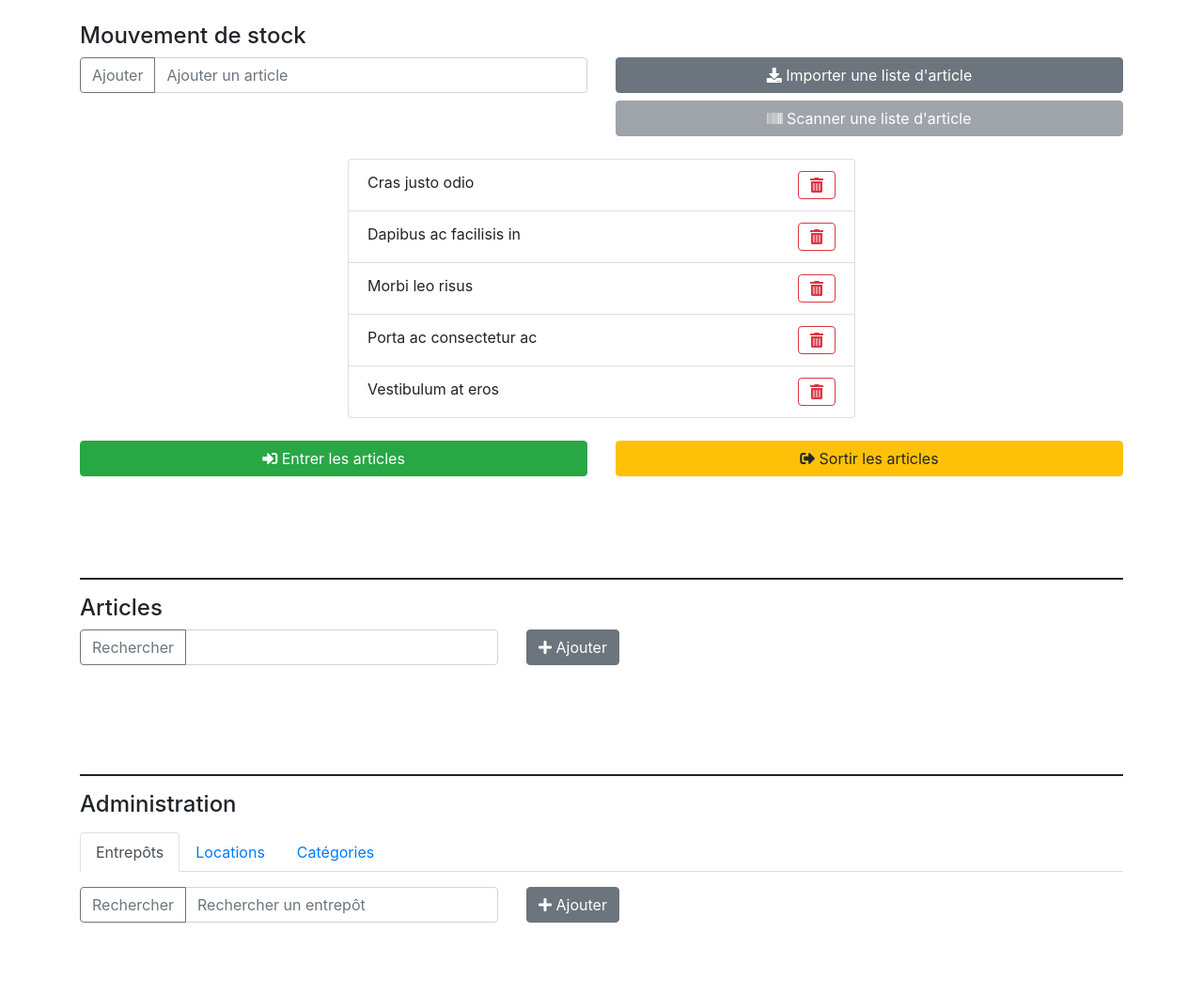
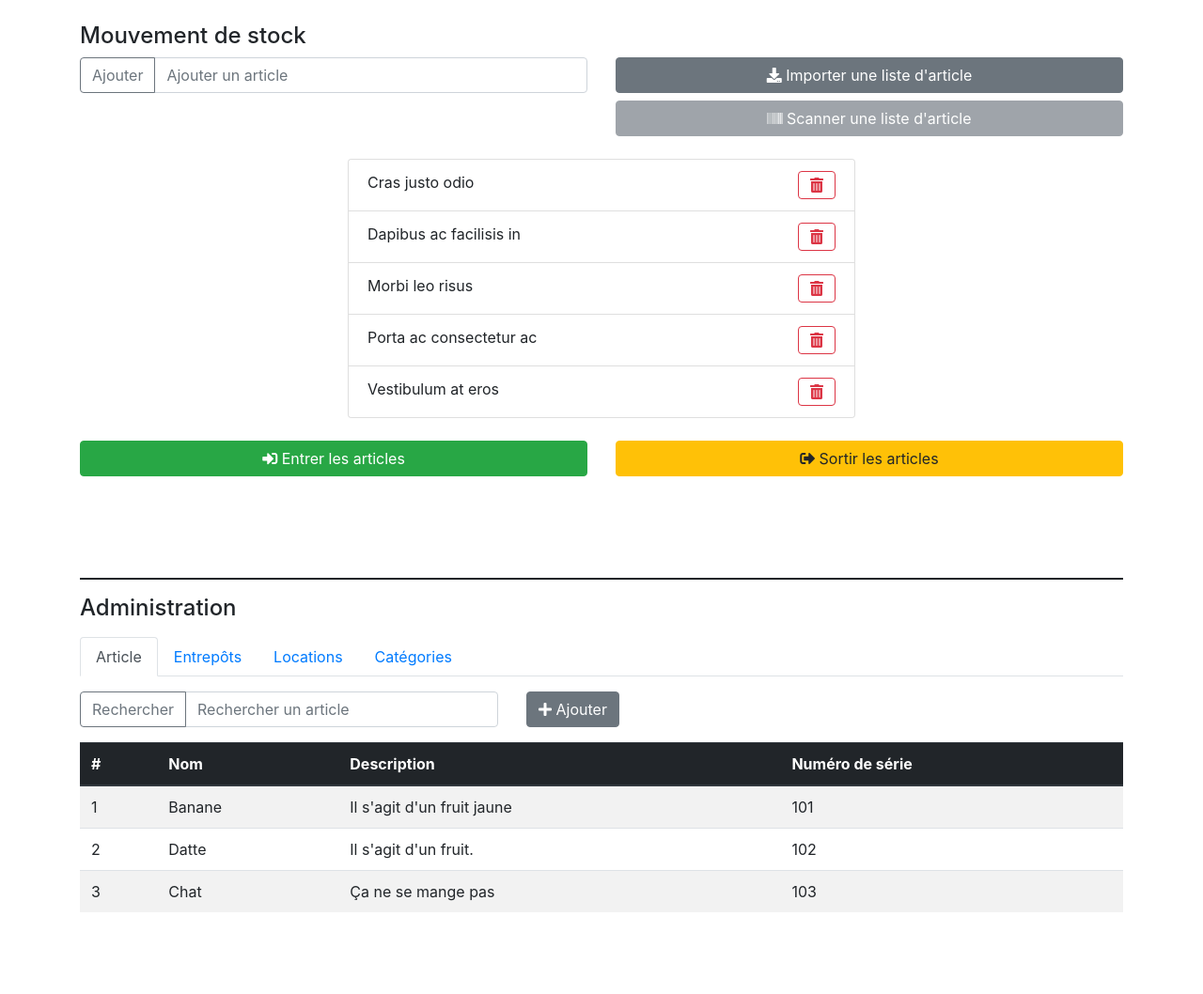
Before and after one commit to patrickduhaime/entrepot_web, a website built with webpack: page client/index.html in a window 1280 px wide. Shown: the part 56-1114 px from the top of the page at 94% size. Built offline with nearby package versions, Linux system fonts and the light colour scheme; files whose address does not match are found by name.

Commit message:
Addaptation du projet

```diff
--- a/client/index.html
+++ b/client/index.html
@@ -3,9 +3,6 @@
 <head>
   <!-- LODASH -->
   <script src="./node_modules/lodash/lodash.js"></script>
-
-  <!-- JQUERY (DEPENDANCE TRANSITIVE BOOTSTRAP) -->
-  <!-- <script src="./node_modules/jquery/dist/jquery.js"></script> -->
 
   <!-- BOOTSTRAP -->
   <link rel="stylesheet" href="https://stackpath.bootstrapcdn.com/bootstrap/4.1.1/css/bootstrap.min.css" integrity="sha384-WskhaSGFgHYWDcbwN70/dfYBj47jz9qbsMId/iRN3ewGhXQFZCSftd1LZCfmhktB"
@@ -17,23 +14,14 @@
   <script src="https://stackpath.bootstrapcdn.com/bootstrap/4.1.1/js/bootstrap.min.js" integrity="sha384-smHYKdLADwkXOn1EmN1qk/HfnUcbVRZyYmZ4qpPea6sjB/pTJ0euyQp0Mk8ck+5T"
     crossorigin="anonymous"></script>
 
-  <!-- APPLICATION FILES -->
-  <script src="./bin/app.bundle.js"></script>
-
   <!-- FONT AWESOME-->
   <link rel="stylesheet" href="https://use.fontawesome.com/releases/v5.0.13/css/all.css" integrity="sha384-DNOHZ68U8hZfKXOrtjWvjxusGo9WQnrNx2sqG0tfsghAvtVlRW3tvkXWZh58N9jp"
     crossorigin="anonymous">
+
+  <!-- APPLICATION FILES -->
+  <link rel="stylesheet" href="./style/app.css">
+  <script src="./bin/app.bundle.js"></script>
 </head>
-
-<style>
-  hr {
-    background-color: #212529;
-    border: 0 none;
-    color: #212529;
-    height: 2px;
-    margin-top: 100px;
-  }
-</style>
 
 <body style="padding-top: 80px; padding-bottom: 60px">
 
@@ -50,9 +38,6 @@
           <ul class="navbar-nav ml-auto">
             <li class="nav-item">
               <a class="nav-link" href="#movement-page">Mouvement de stock</a>
-            </li>
-            <li class="nav-item">
-              <a class="nav-link" href="#article-page">Articles</a>
             </li>
             <li class="nav-item">
               <a class="nav-link" href="#admin-page">Administration</a>
@@ -142,16 +127,27 @@
 
     <hr>
 
-    <!--****** ARTICLES *****-->
-    <div id="article-page">
-      <h4>Articles</h4>
+    <!--****** ADMIN *****-->
+    <div id="admin-page">
+      <h4>Administration</h4>
+      <nav class="mt-3">
+        <div class="nav nav-tabs" id="nav-tab" role="tablist">
+          <a class="nav-item nav-link active" id="nav-warehouse-tab" data-toggle="tab" href="#nav-article" role="tab">Article</a>
+          <a class="nav-item nav-link" id="nav-warehouse-tab" data-toggle="tab" href="#nav-warehouse" role="tab">Entrepôts</a>
+          <a class="nav-item nav-link" id="nav-location-tab" data-toggle="tab" href="#nav-location" role="tab">Locations</a>
+          <a class="nav-item nav-link" id="nav-category-tab" data-toggle="tab" href="#nav-category" role="tab">Catégories</a>
+        </div>
+      </nav>
+      <div class="tab-content mt-3" id="nav-tabContent">
+
+        <div class="tab-pane fade show active" id="nav-article" role="tabpanel">
           <div class="row">
             <div class="col-md-5">
               <div class="input-group mb-3">
                 <div class="input-group-prepend">
                   <button class="btn btn-outline-secondary" type="button">Rechercher</button>
                 </div>
-              <input type="search" class="form-control" placeholder="" aria-label="">
+                <input type="search" class="form-control" placeholder="Rechercher un article">
               </div>
             </div>
             <div class="col-md-5">
@@ -160,28 +156,10 @@
               </button>
             </div>
           </div>
-      <div id="object-selector"></div>
           <div id="table-article"></div>
         </div>
 
-    <hr>
-
-    <!--****** ADMIN *****-->
-    <div id="admin-page">
-      <h4>Administration</h4>
-      <nav class="mt-3">
-        <div class="nav nav-tabs" id="nav-tab" role="tablist">
-          <a class="nav-item nav-link active" id="nav-warehouse-tab" data-toggle="tab" href="#nav-warehouse" role="tab" aria-controls="nav-home"
-            aria-selected="true">Entrepôts</a>
-          <a class="nav-item nav-link" id="nav-location-tab" data-toggle="tab" href="#nav-location" role="tab" aria-controls="nav-profile"
-            aria-selected="false">Locations</a>
-          <a class="nav-item nav-link" id="nav-category-tab" data-toggle="tab" href="#nav-category" role="tab" aria-controls="nav-contact"
-            aria-selected="false">Catégories</a>
-        </div>
-      </nav>
-      <div class="tab-content mt-3" id="nav-tabContent">
-
-        <div class="tab-pane fade show active" id="nav-warehouse" role="tabpanel" aria-labelledby="nav-warehouse-tab">
+        <div class="tab-pane fade show" id="nav-warehouse" role="tabpanel" aria-labelledby="nav-warehouse-tab">
           <div class="row">
             <div class="col-md-5">
               <div class="input-group mb-3">
--- a/client/package.json
+++ b/client/package.json
@@ -6,6 +6,7 @@
   "license": "(c) Jérémie Robert",
   "private": true,
   "dependencies": {
+    "jquery-slim": "^3.0.0",
     "lodash": "^4.17.10"
   },
   "devDependencies": {
--- a/client/src/DynamicTable.ts
+++ b/client/src/DynamicTable.ts
@@ -2,6 +2,8 @@ import * as _ from 'lodash';
 import { translate } from './StringTranslator';
 import { DataRepository } from './DataRepository';
 import { DynamicElement } from './DynamicElement';
+
+window['translate'] = translate;
 
 const TABLE_TEMPLATE = `<table class="table table-striped table-hover">
 <thead class="thead-dark">
--- a/client/src/index.ts
+++ b/client/src/index.ts
@@ -27,7 +27,6 @@ document.addEventListener("DOMContentLoaded", (event) => {
 
   //new ManagementView(document.getElementById('app'), SETTING);
   document.getElementById("table-article")['obj'] = new DynamicTable(document.getElementById("table-article"), () => DataRepository.articles);
-  document.getElementById("object-selector")['obj'] = new DynamicSelector(document.getElementById("object-selector"), () => DataRepository.entities);
   document.getElementById("table-warehouse")['obj'] = new DynamicTable(document.getElementById("table-warehouse"), () => DataRepository.warehouses);
   document.getElementById("table-location")['obj'] = new DynamicTable(document.getElementById("table-location"), () => DataRepository.locations);
   document.getElementById("table-category")['obj'] = new DynamicTable(document.getElementById("table-category"), () => DataRepository.categories);
--- /dev/null
+++ b/client/style/app.css
@@ -0,0 +1,7 @@
+hr {
+  background-color: #212529;
+  border: 0 none;
+  color: #212529;
+  height: 2px;
+  margin-top: 100px;
+}
```
Also changed, not shown: 1 other file. Lines whose indentation alone changed are shown as unchanged.
